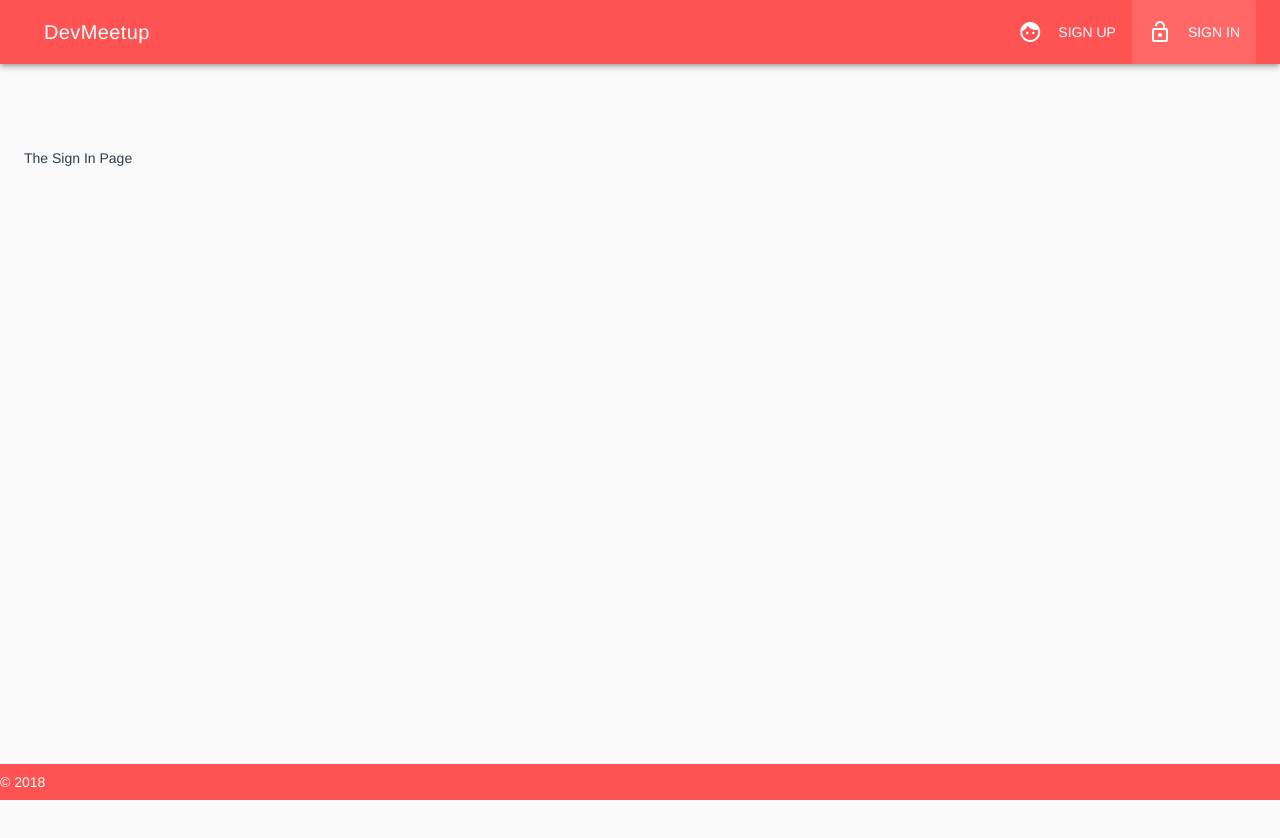
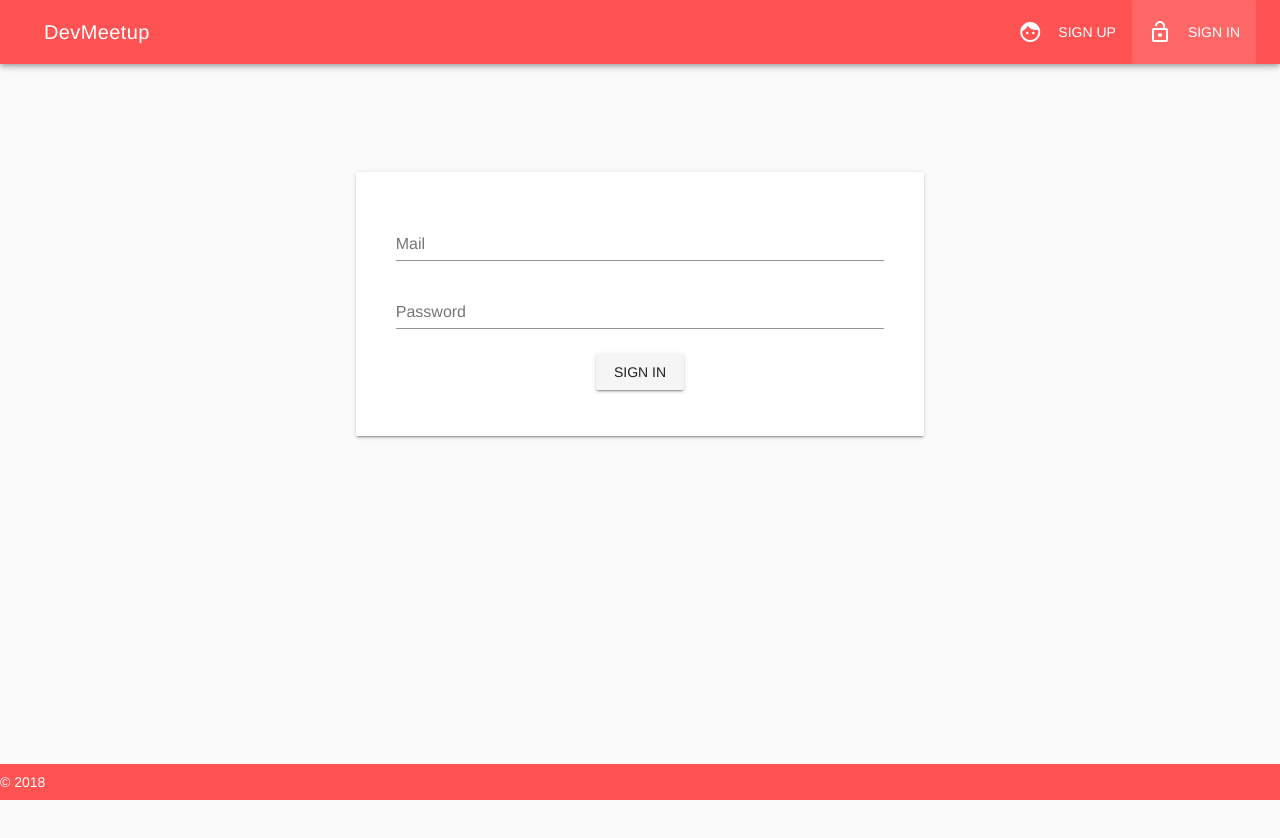
Before and after one commit to cjs61/rdv, a Vue app: page /signin in a window 1280 px wide. Shown: the top 838 px of the page. Built offline with nearby package versions, Linux system fonts and the light colour scheme.

Commit message:
page signIn
je recopie le code de signUp
j'enlève le confirmPassword
j'ajoute la méthode onSignIn dans index.js de store

```diff
--- a/src/components/User/Signin.vue
+++ b/src/components/User/Signin.vue
@@ -1,5 +1,86 @@
 <template>
-    <div>
-        <p>The Sign In Page</p>
-    </div>
+    <v-container>
+        <v-layout row>
+            <v-flex xs12 sm6 offset-sm3>
+                <v-card>
+                    <v-card-text>
+                        <!-- création d'une grid -->
+                        <v-container>
+                            <!-- j'enlève action= car je ne veux pas envoyer de request -->
+                            <!-- je ne mets pas les parenthèses à onSignup car seul un pointer suffit -->
+                            <form @submit.prevent="onSignin">
+                                <v-layout row>
+                                    <v-flex xs12>
+                                        <v-text-field
+                                            name="email"
+                                            label="Mail"
+                                            id="email"
+                                            v-model="email"
+                                            type="email"
+                                            required>
+                                        </v-text-field>
+                                     </v-flex>
+                                </v-layout>
+                                <v-layout row>
+                                    <v-flex xs12>
+                                        <v-text-field
+                                        name="password"
+                                        label="Password"
+                                        id="password"
+                                        v-model="password"
+                                        type="password"
+                                        required>
+                                        </v-text-field>
+                                     </v-flex>
+                                </v-layout>
+
+                                <v-layout>
+                                    <v-flex>
+                                        <v-btn type="submit">Sign in</v-btn>
+                                    </v-flex>
+                                </v-layout>
+                            </form>
+                        </v-container>
+
+                    </v-card-text>
+                </v-card>
+            </v-flex>
+        </v-layout>
+    </v-container>
 </template>
+
+<script>
+export default {
+    data() {
+        return {
+            email: '',
+            password: ''
+        }
+    },
+    computed: {
+
+        user () {
+            // je renvoie le user que je viens de créer
+            return this.$store.getters.user
+        }
+    },
+    // regarde le user computed propriété
+    watch: {
+        // je stocke une valeur à chaque fois que le statut du user change
+        user (value) {
+            // je vérifie si le user existe
+            if (value !== null && value !== undefined) {
+                // je redirige vers la home page
+                this.$router.push('/')
+            }
+        }
+    },
+    methods: {
+        onSignin () {
+        // vuex
+        this.$store.dispatch('signUserIn', {email: this.email, password: this.password })
+        }
+    }
+
+}
+</script>
--- a/src/store/index.js
+++ b/src/store/index.js
@@ -68,6 +68,23 @@ export const store = new Vuex.Store({
                     console.log(error)
                 }
             )
+        },
+        signUserIn ({commit}, payload) {
+            firebase.auth().signInWithEmailAndPassword(payload.email, payload.password)
+                .then (
+                    user => {
+                        const newUser = {
+                            id: user.id,
+                            registeredMeetups: []
+                        }
+                        commit('setUser', newUser)
+                    }
+                )
+                .catch(
+                    error => {
+                        console.log(error)
+                    }
+                )
         }
     },
     getters: {
```
